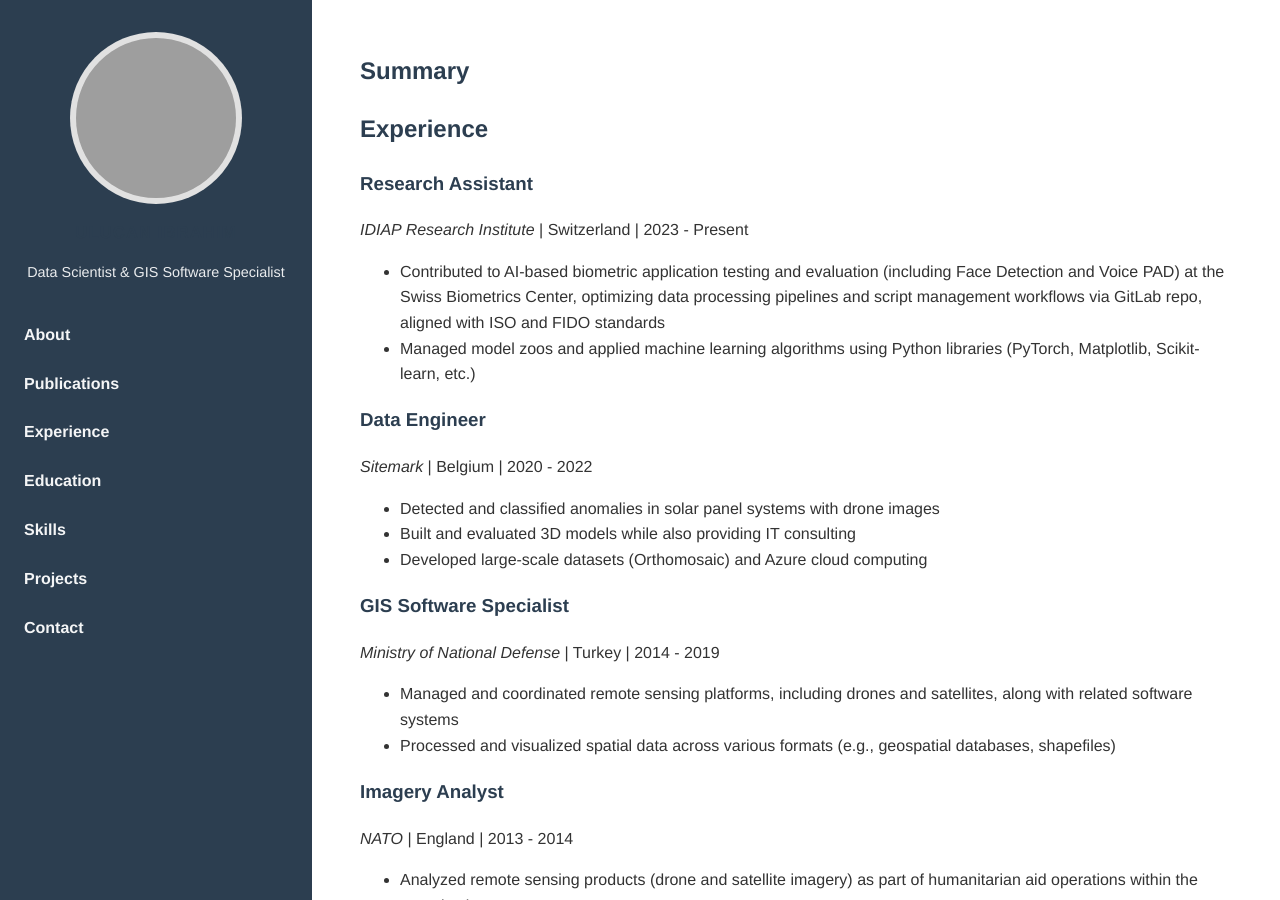
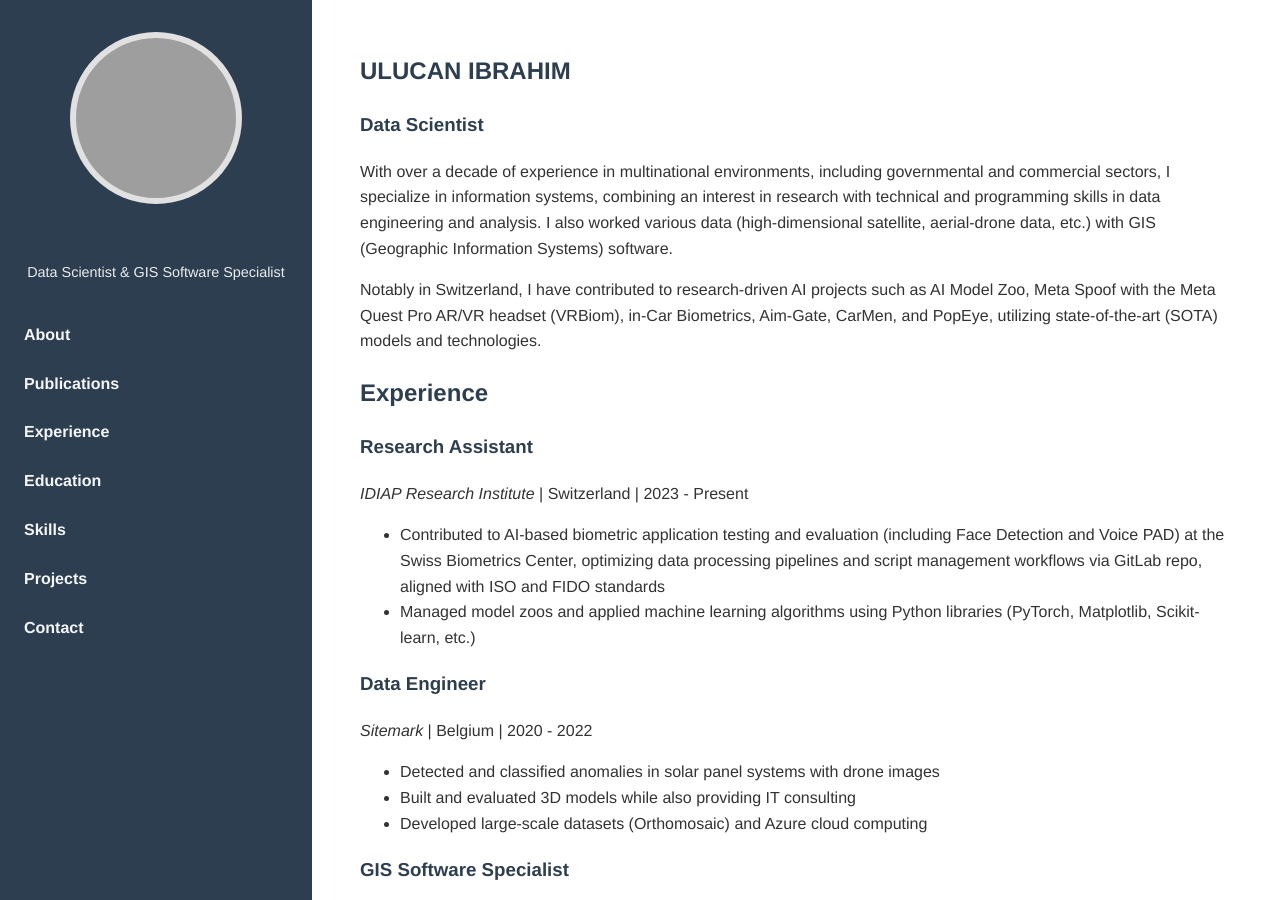
Before and after one commit to iulucan/iulucan.github.io, a Jekyll site: the page built from index.md, in a window 1280 px wide and 900 px high. Built offline with Jekyll 4.4.1, drawn with Linux system fonts in a browser that asks for light colours; our own code applies the rules of GitHub Pages for plain Markdown files; grey boxes are pictures that could not be loaded.

Commit message:
update index.md

```diff
--- a/index.md
+++ b/index.md
@@ -8,7 +8,7 @@ permalink: /
 	<div class="hero-left-placeholder" aria-hidden="true"></div>
 	<div class="hero-card">
 		<h1 class="hero-name">ULUCAN IBRAHIM</h1>
-		<div class="hero-title">Data Scientist & GIS Software Specialist</div>
+		<div class="hero-title">Data Scientist</div>
 		<p class="hero-text">With over a decade of experience in multinational environments, including governmental and commercial sectors, I specialize in information systems, combining an interest in research with technical and programming skills in data engineering and analysis. I have also worked with various data (high-dimensional satellite, aerial-drone data, etc.) and GIS (Geographic Information Systems) software.</p>
 		<p class="hero-text">Notably in Switzerland, I have contributed to research-driven AI projects such as AI Model Zoo, Meta Spoof with the Meta Quest Pro AR/VR headset (VRBiom), in‑Car Biometrics, Aim‑Gate, CarMen, and PopEye, utilizing state-of-the-art (SOTA) models and technologies.</p>
 		<p style="margin-top:1rem;"><a href="/assets/Profile.pdf" class="contact-link">Download CV (PDF)</a></p>
@@ -17,7 +17,13 @@ permalink: /
 
 ---
 
-## Summary {#summary}
+## ULUCAN IBRAHIM {#summary}
+
+### Data Scientist
+
+With over a decade of experience in multinational environments, including governmental and commercial sectors, I specialize in information systems, combining an interest in research with technical and programming skills in data engineering and analysis. I also worked various data (high-dimensional satellite, aerial-drone data, etc.) with GIS (Geographic Information Systems) software.
+
+Notably in Switzerland, I have contributed to research-driven AI projects such as AI Model Zoo, Meta Spoof with the Meta Quest Pro AR/VR headset (VRBiom), in-Car Biometrics, Aim-Gate, CarMen, and PopEye, utilizing state-of-the-art (SOTA) models and technologies.
 
 ## Experience {#experience}
 
```
